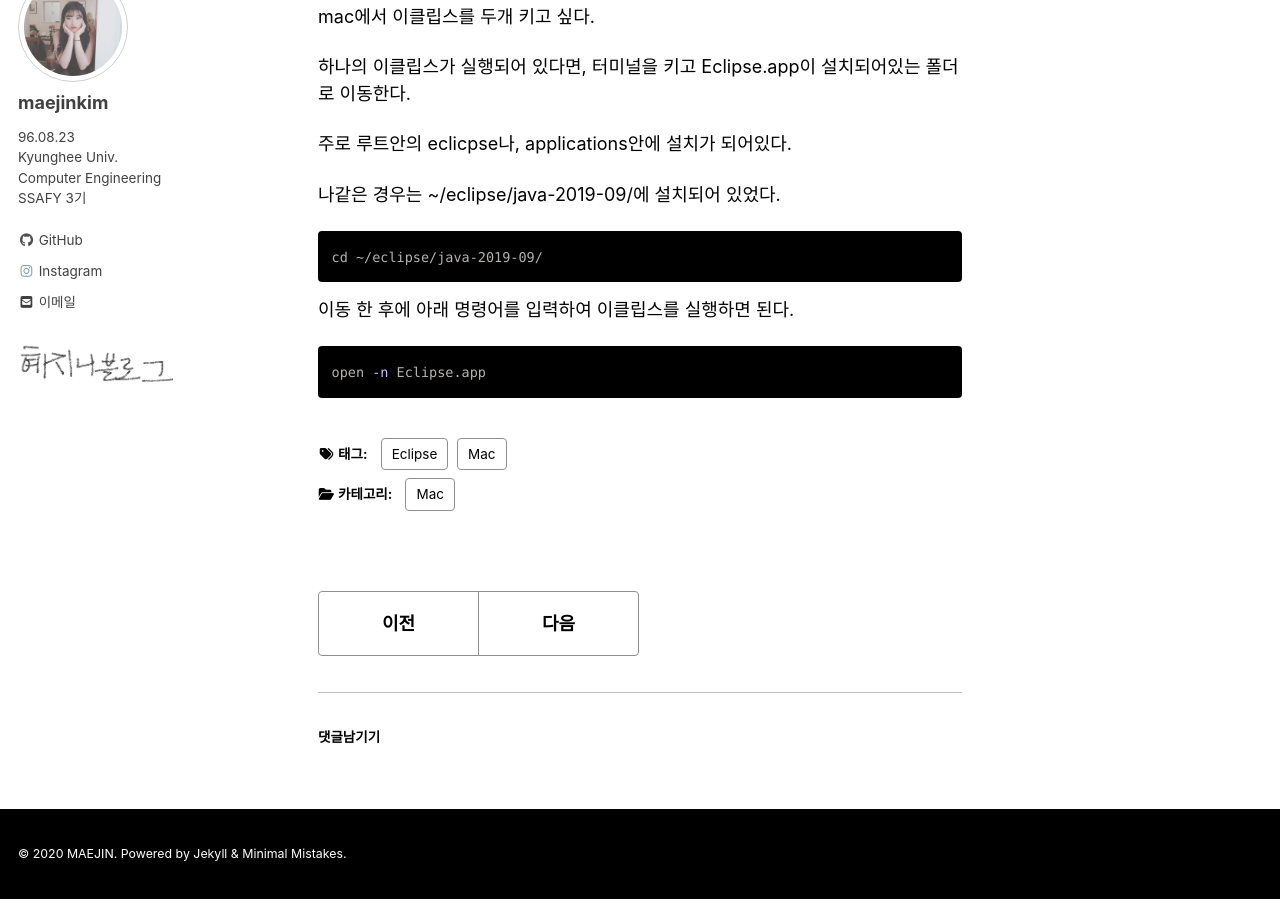
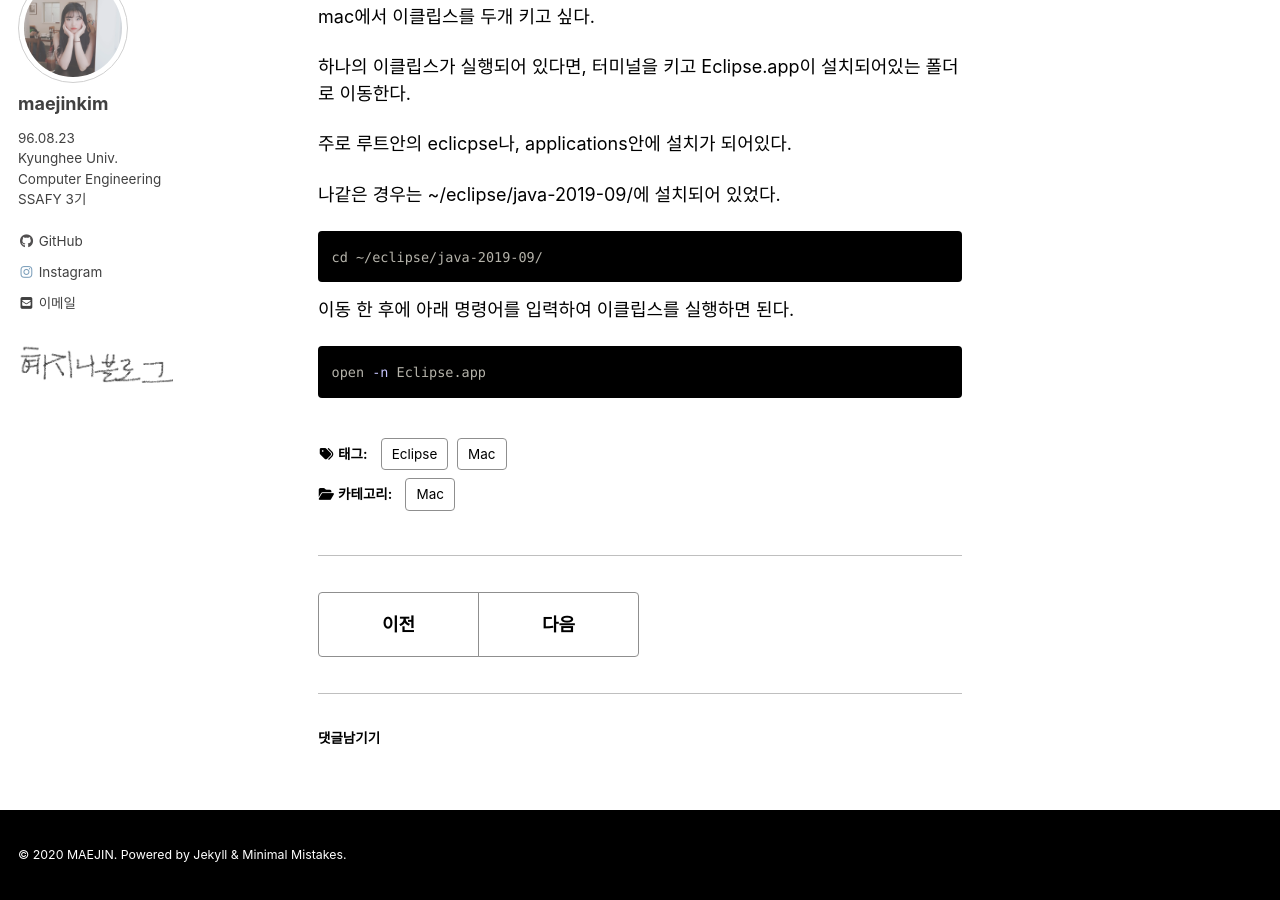
Before and after one commit to maejinkim/maejinkim.github.io, a Jekyll site: the page built from _posts/20-05-18-이클립스하나더.md, in a window 1280 px wide and 900 px high, scrolled down 239 px. Built offline with Jekyll 4.4.1, drawn with Linux system fonts in a browser that asks for light colours; cached includes are drawn as plain includes; nearby versions of some CDN libraries; comment, search, counter and statistics services are not loaded.

Commit message:
댓글 css 변경

```diff
--- a/_sass/minimal-mistakes/_navigation.scss
+++ b/_sass/minimal-mistakes/_navigation.scss
@@ -161,7 +161,7 @@
 .page__comments + .pagination {
   margin-top: 2em;
   padding-top: 2em;
-  /*border-top: 1px solid $border-color;*/
+  border-top: 1px solid $border-color;
 }
 
 /*
```
